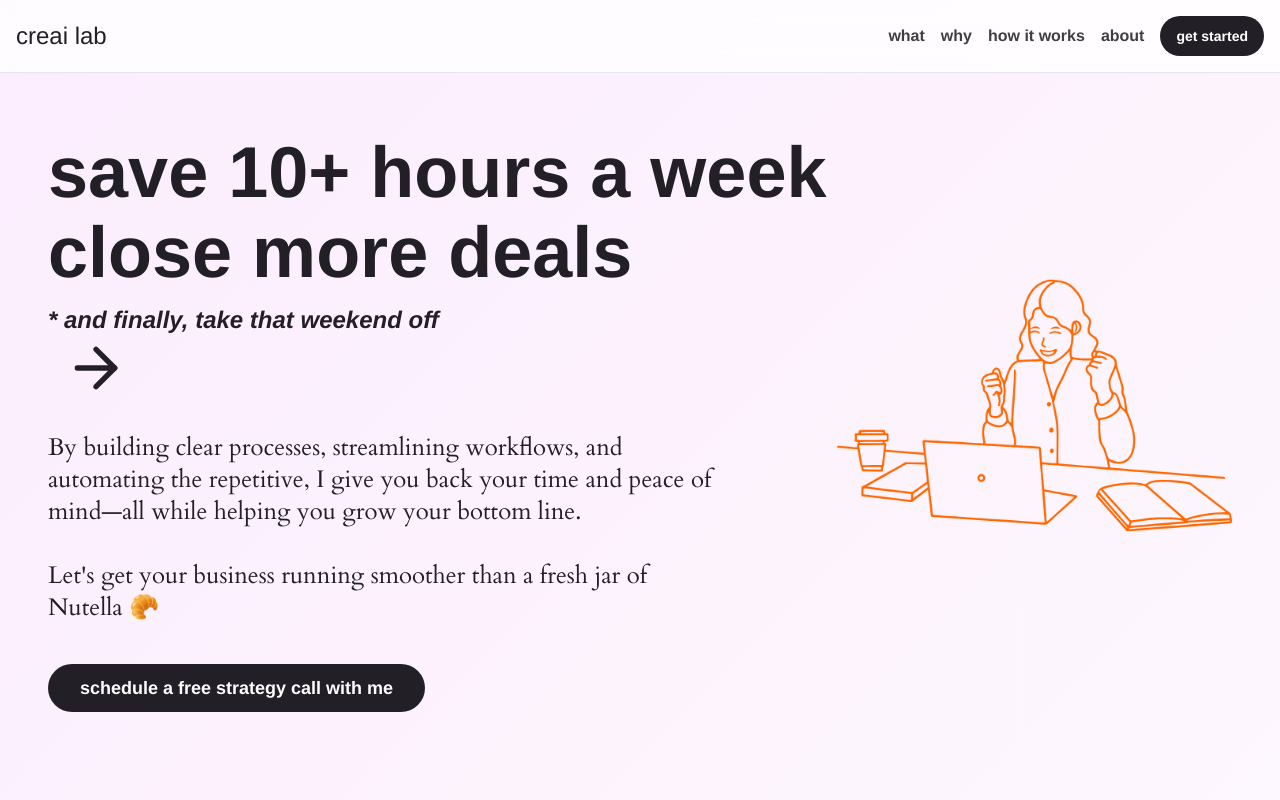
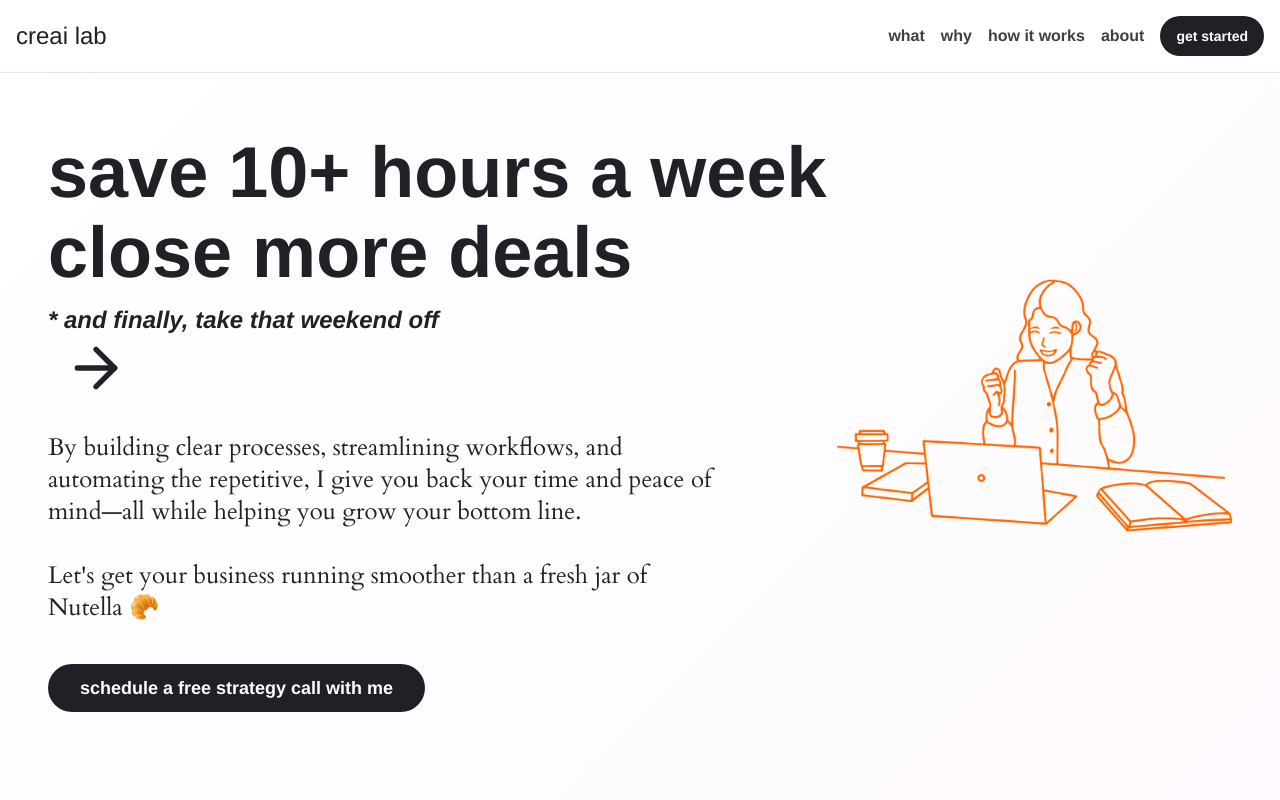
Before and after one commit to annalisaiob/convertify-helper, a React (Vite) app: page / in a window 1280 px wide. Shown: the top 800 px of the page. Built offline with nearby package versions, Linux system fonts and the light colour scheme.

Commit message:
Update gradient colors in Hero section
Adjusted the gradient colors in the Hero section to have a clear white at the top and a colored effect at the bottom right.
[skip gpt_engineer]

```diff
--- a/tailwind.config.ts
+++ b/tailwind.config.ts
@@ -60,7 +60,7 @@ export default {
         },
       },
       backgroundImage: {
-        'gradient-electric': 'linear-gradient(315deg, #FFFFFF 0%, rgba(217, 70, 239, 0.05) 100%)',
+        'gradient-electric': 'linear-gradient(315deg, rgba(217, 70, 239, 0.05) 0%, #FFFFFF 100%)',
       },
       borderRadius: {
         lg: "1rem",
```
